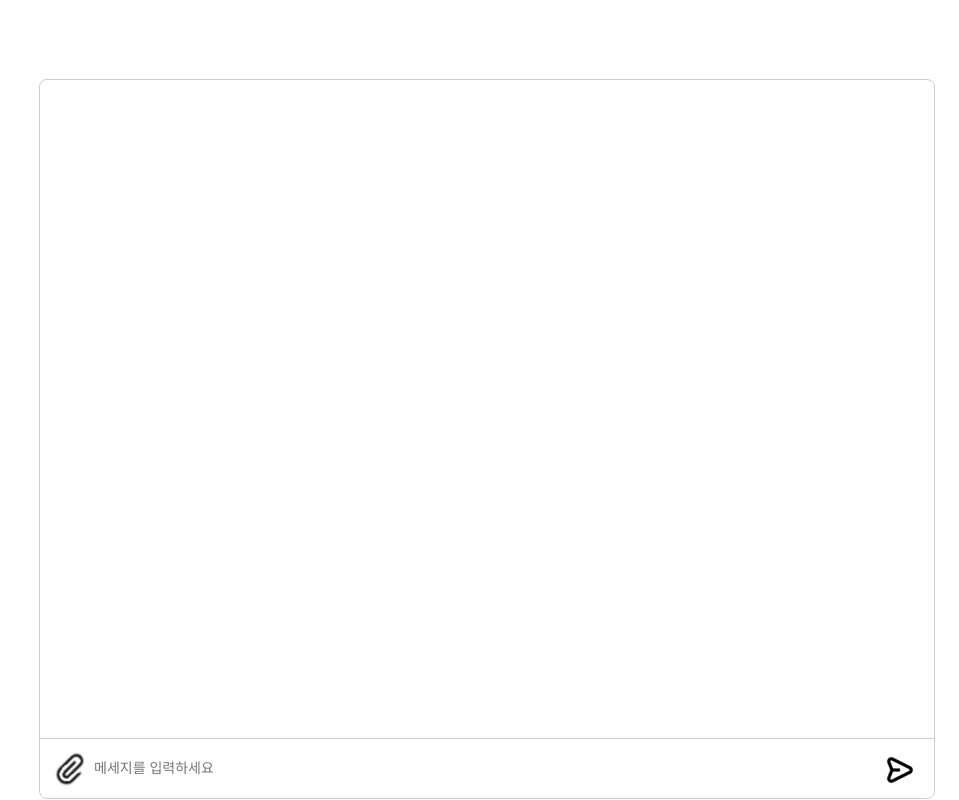
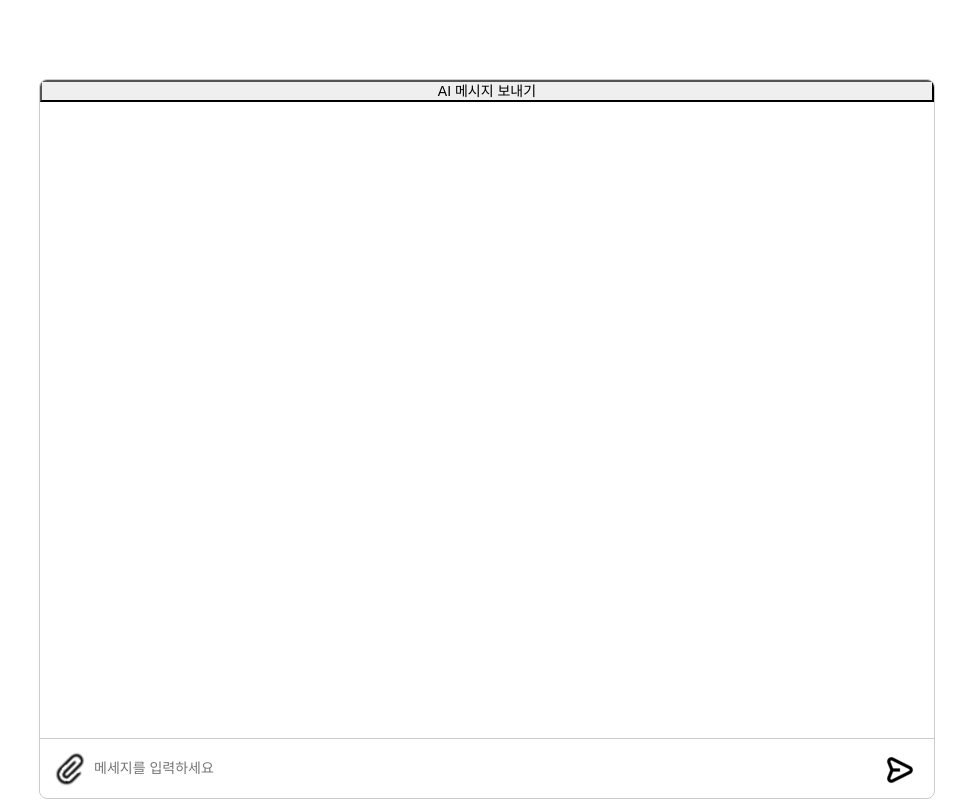
Before and after one commit to subsub97/CapStone_23-2, a Next.js app in the folder quota/: page /chat in a window 1280 px wide. Shown: the whole page, without its empty margins (321-1280 px from the left). Built offline with nearby package versions, Linux system fonts and the light colour scheme; a web font is replaced by a local one.

Commit message:
Update chat.js

```diff
--- a/quota/pages/chat.js
+++ b/quota/pages/chat.js
@@ -81,14 +81,14 @@ function Chat() {
   };
 
   const handleSendAIMessage = () => {
-    const aiMessage = "더치트 \n  ";
+    const aiMessage = "더치트 \n gd ";
     setMessages([...messages, { content: aiMessage, sender: "AI" }]);
   };
 
   return (
     <div className={styles.parentContainer}>
       <div className={styles.chatContainer}>
-        {/* <button onClick={handleSendAIMessage}>AI 메시지 보내기</button> */}
+        <button onClick={handleSendAIMessage}>AI 메시지 보내기</button>
         <div className={styles.chatMessages} ref={chatMessagesRef}>
           {messages.map((message, index) => (
             <div
```
